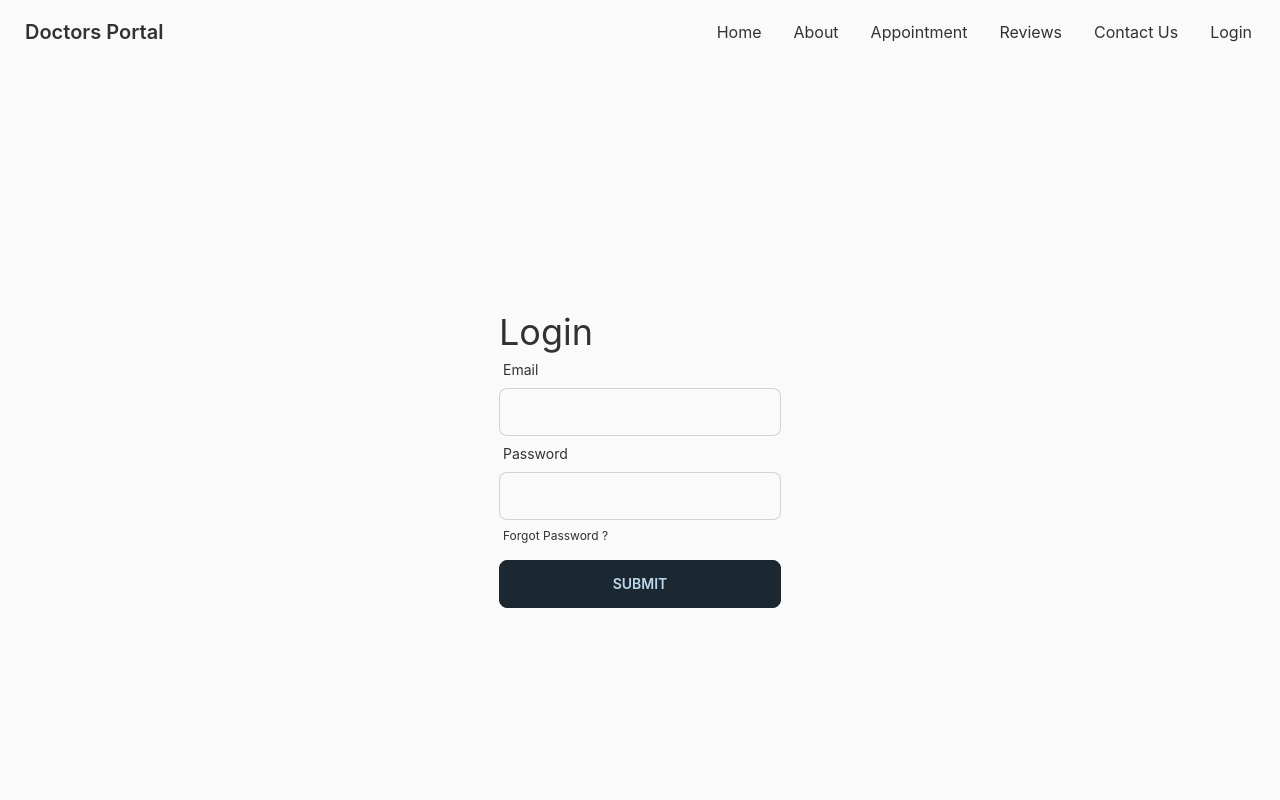
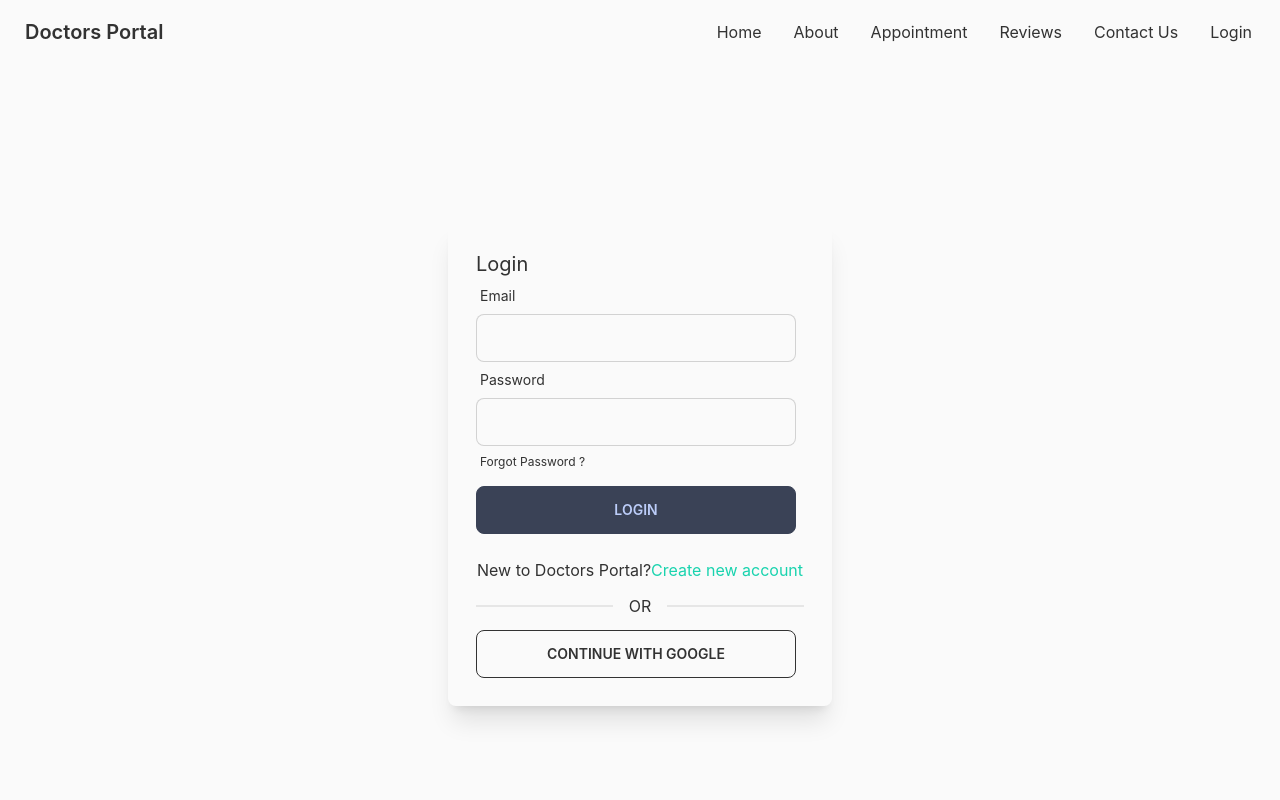
Before and after one commit to AkRazu/doctors-portal-client, a React (Create React App) app: page /login in a window 1280 px wide. Shown: the top 800 px of the page. Built offline with nearby package versions, Linux system fonts and the light colour scheme.

Commit message:
Login section add

```diff
--- a/package.json
+++ b/package.json
@@ -8,6 +8,7 @@
     "@testing-library/user-event": "^13.5.0",
     "daisyui": "^2.50.1",
     "date-fns": "^2.29.3",
+    "firebase": "^9.17.1",
     "react": "^18.2.0",
     "react-day-picker": "^8.6.0",
     "react-dom": "^18.2.0",
--- a/src/Pages/Login/Login.js
+++ b/src/Pages/Login/Login.js
@@ -1,40 +1,78 @@
 import React, { useState } from "react";
 import { useForm } from "react-hook-form";
+import { Link } from "react-router-dom";
 
 const Login = () => {
-  const { register, handleSubmit } = useForm();
-  const [data, setData] = useState("");
+  const {
+    register,
+    formState: { errors },
+    handleSubmit,
+  } = useForm();
 
+  const handelLogin = (data) => {
+    console.log(data);
+  };
+  console.log();
   return (
     <div className="h-[800px] flex justify-center items-center">
-      <div>
-        <h2 className="text-4xl">Login</h2>
-        <form onSubmit={handleSubmit((data) => setData(JSON.stringify(data)))}>
+      <div className="w-96 p-7 shadow-xl rounded-lg">
+        <h2 className="text-xl">Login</h2>
+        <form onSubmit={handleSubmit(handelLogin)}>
           <div className="form-control w-full max-w-xs">
             <label className="label">
               <span className="label-text">Email</span>
             </label>
             <input
-              {...register("email")}
+              {...register("email", { required: "Email Address is required" })}
               className="input input-bordered w-full max-w-xs "
             />
           </div>
+          {errors.email && (
+            <p className="text-red-600 pt-2" role="alert">
+              {errors.email?.message}
+            </p>
+          )}
           <div className="form-control w-full max-w-xs">
             <label className="label">
               <span className="label-text">Password</span>
             </label>
             <input
-              {...register("password")}
-              type='password'
+              {...register("password", {
+                required: "Password is required",
+                minLength: { value: 6, message: "Password must be 6 characters or longer" },
+              })}
+              type="password"
               className="input input-bordered w-full max-w-xs"
             />
+            {errors.password && (
+              <p className="text-red-600 pt-2" role="alert">
+                {errors.password?.message}
+              </p>
+            )}
             <label className="label">
-              <span className="label-text-alt">Forgot Password ?</span>
+              <Link to="/forget" className="label-text-alt">
+                Forgot Password ?
+              </Link>
             </label>
           </div>
 
-          <input className="btn  w-full max-w-xs my-2" type="submit" />
+          <input
+            value="LOGIN"
+            className="btn btn-accent  w-full max-w-xs my-2"
+            type="submit"
+          />
         </form>
+        <p className="text-center my-4">
+          New to Doctors Portal?
+          <Link className="text-secondary" to="/signup">
+            Create new account
+          </Link>
+        </p>
+
+        <div className="divider">OR</div>
+        <button className="btn btn-outline w-full max-w-xs">
+          CONTINUE WITH GOOGLE
+        </button>
       </div>
     </div>
   );
--- /dev/null
+++ b/src/Pages/SignUp/SignUp.js
@@ -0,0 +1,11 @@
+import React from 'react';
+
+const SignUp = () => {
+    return (
+        <div>
+
+        </div>
+    );
+};
+
+export default SignUp;
--- /dev/null
+++ b/src/firebase/firebaseconfig.js
@@ -0,0 +1,17 @@
+// Import the functions you need from the SDKs you need
+import { initializeApp } from "firebase/app";
+// TODO: Add SDKs for Firebase products that you want to use
+// https://firebase.google.com/docs/web/setup#available-libraries
+
+// Your web app's Firebase configuration
+const firebaseConfig = {
+  apiKey: process.env.REACT_APP_apiKey ,
+  authDomain: process.env.REACT_APP_authDomain ,
+  projectId: process.env.REACT_APP_projectId ,
+  storageBucket: process.env.REACT_APP_storageBucket ,
+  messagingSenderId: process.env.REACT_APP_messagingSenderId ,
+  appId: process.env.REACT_APP_appId ,
+};
+
+// Initialize Firebase
+const app = initializeApp(firebaseConfig);
```
Also changed, not shown: 1 other file (tests, documents, lock files or other folders).
